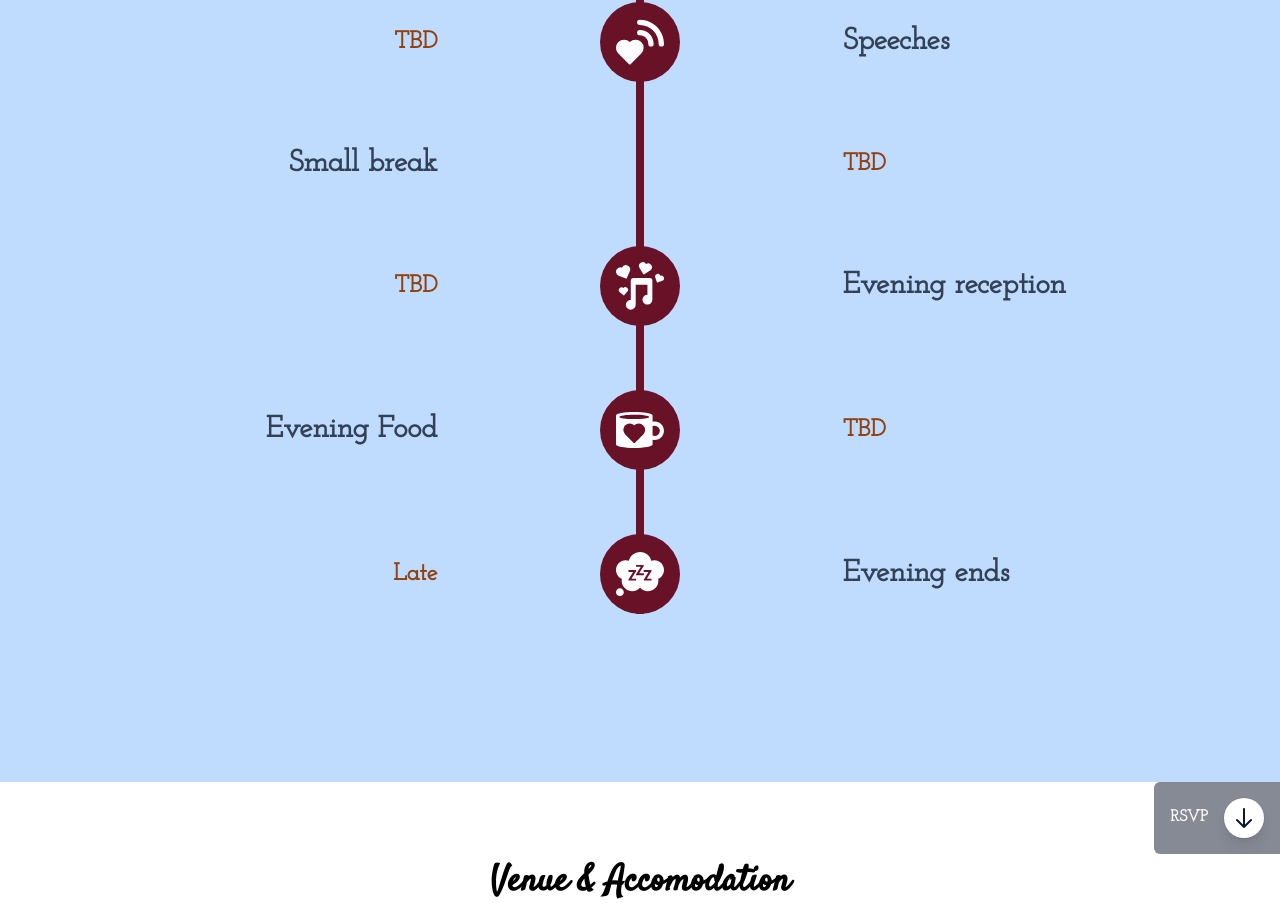
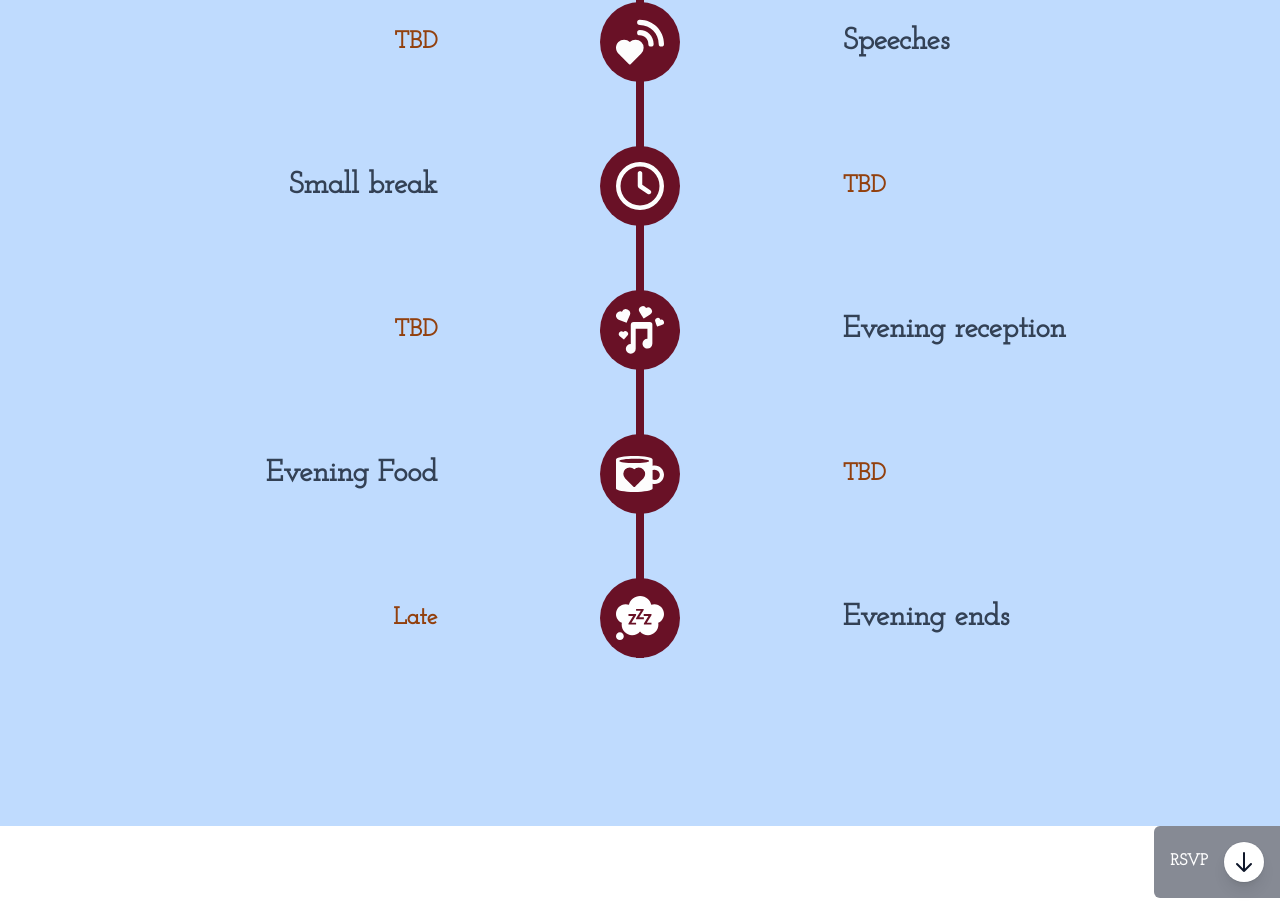
Before and after one commit to JacobMillward/millward-yuan-wedding, a Next.js app: page / in a window 1280 px wide. Shown: the part 1562-2465 px from the top of the page. Built offline with nearby package versions, Linux system fonts and the light colour scheme.

Commit message:
Add icon for "Small break"

```diff
--- a/src/app/(sections)/agenda.tsx
+++ b/src/app/(sections)/agenda.tsx
@@ -38,6 +38,8 @@ const times: TimeSlot[] = [
   {
     time: "TBD",
     title: "Small break",
+    icon: "/icons/clock.svg",
+    iconAlt: "Clock face with hands pointing to 12 and 4",
   },
   {
     time: "TBD",
```
Also changed, not shown: public/icons/clock.svg (added).
